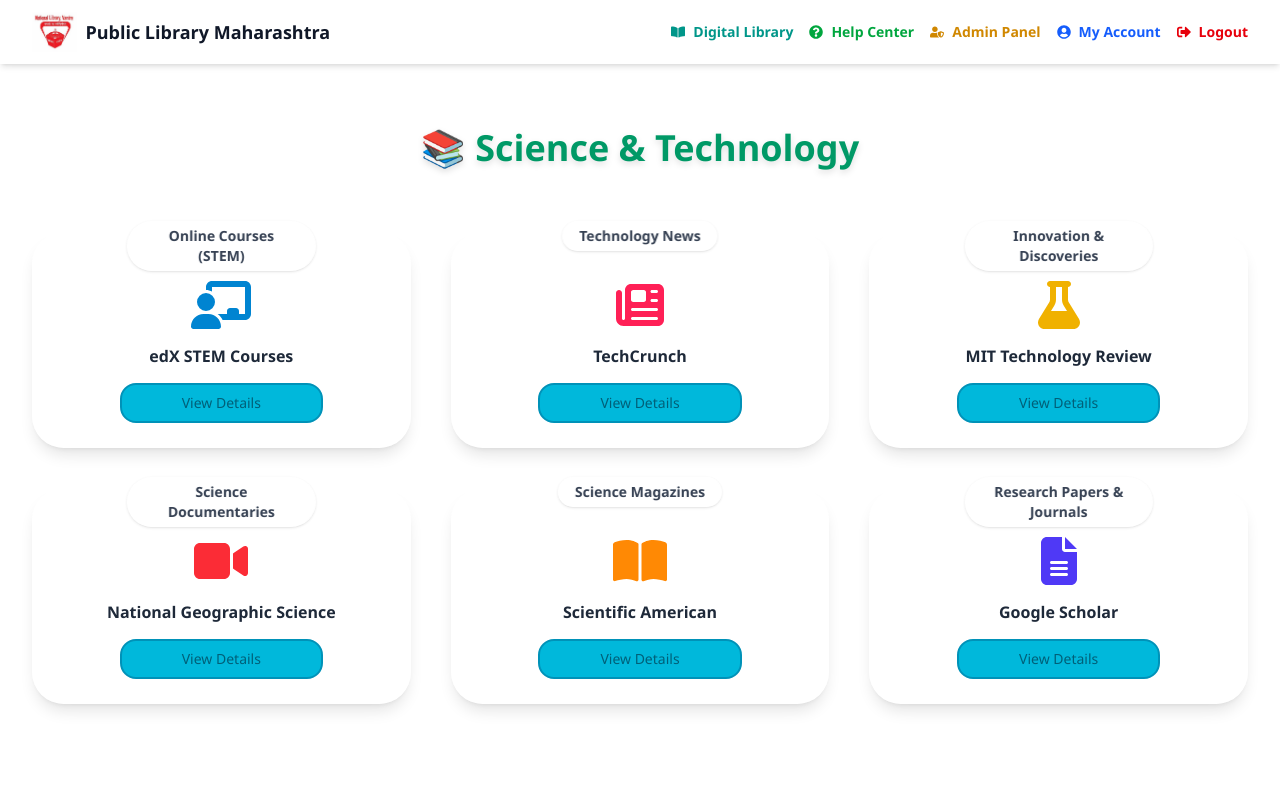
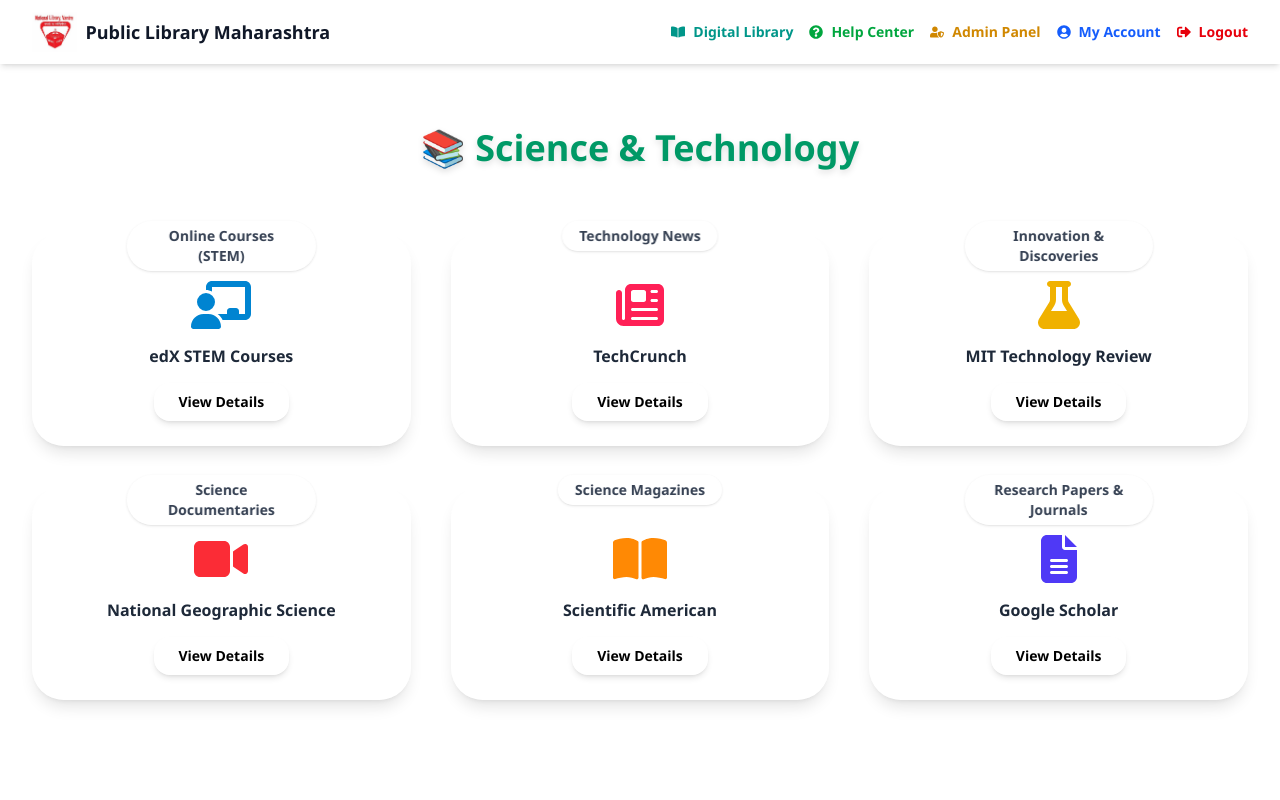
Before and after one commit to tahreeminamdar22/Public-Library-Maharashtra, a Next.js app: page /SciTech in a window 1280 px wide. Shown: the top 800 px of the page. Built offline with nearby package versions, Linux system fonts and the light colour scheme.

Commit message:
added new animations in science and tech route

```diff
--- a/app/SciTech/page.js
+++ b/app/SciTech/page.js
@@ -116,7 +116,11 @@ export default function Page() {
                     href={res.link}
                     target="_blank"
                     rel="noopener noreferrer"
-                    className="text-sm  py-2 px-15 border-2 rounded-2xl border-cyan-600 bg-cyan-500 text-cyan-800 font-medium hover:font-extrabold mt-auto"
+                    className="text-sm py-2 px-6 rounded-2xl font-semibold mt-auto
+  bg-white/20 backdrop-blur-md border border-white/30 text-black
+  hover:bg-white/30 hover:backdrop-blur-xl hover:text-black hover:font-bold
+  transition duration-300 ease-in-out shadow-md"
+
                   >
                     View Details
                   </a>
```
